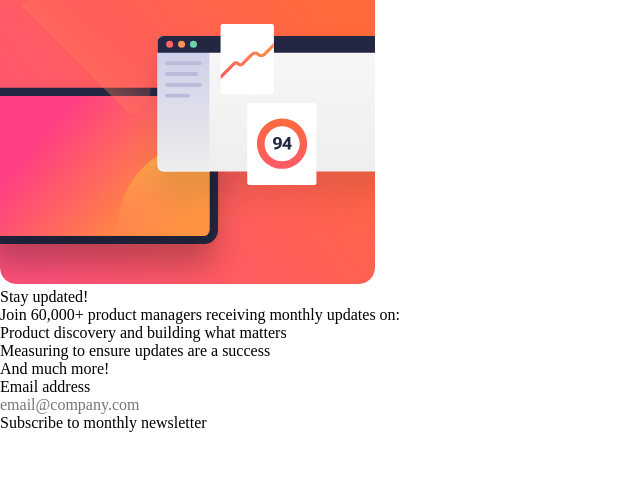
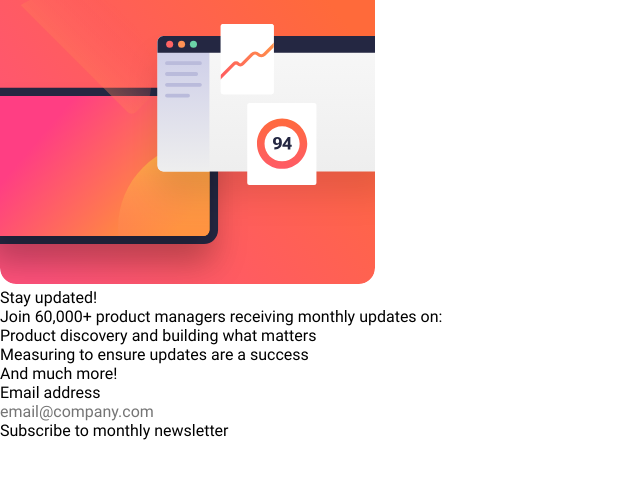
Before and after one commit to Kurkov11/newsletter-signup-with-success, a plain HTML site: page index.html in a window 1280 px wide. Shown: the whole page, without its empty margins (0-640 px from the left). Drawn offline with Linux system fonts and the light colour scheme.

Commit message:
Add a default font for html

```diff
--- a/style.css
+++ b/style.css
@@ -6,3 +6,6 @@
     font-family: 'roboto-regular';
     src: url(assets/fonts/Roboto-Regular.ttf);
 }
+html{
+    font-family: 'roboto-regular';
+}
```
